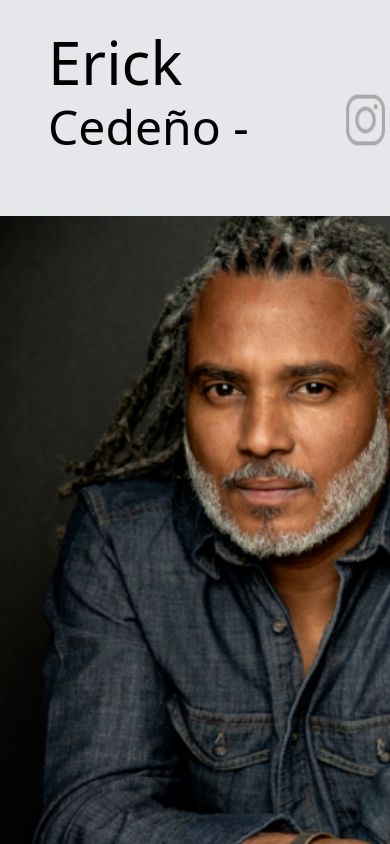
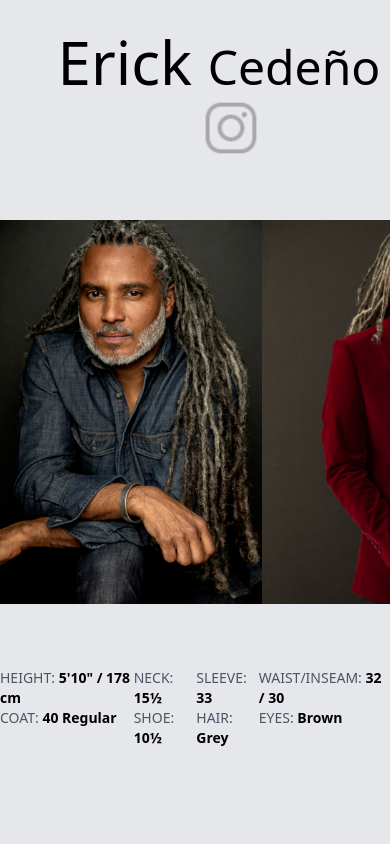
Before and after one commit to knitex202/erick-cedeno, a React (Create React App) app: page / in a window 390 px wide. Built offline with nearby package versions, Linux system fonts and the light colour scheme.

Commit message:
Made app more mobile friendly for users

```diff
--- a/src/components/Card.js
+++ b/src/components/Card.js
@@ -5,7 +5,7 @@ import erickSnow from "../assets/erickSnow.jpg";
 function Card({info}) {
     const cards = info.map((img) => {
        return(
-        <div className="flex-shrink-0 h-[900px] ">
+        <div className="flex-shrink-0  h-96 lg:min-h-[900px]">
             <img className="h-full w-full" src={img.image} alt="" />
         </div>
        )
--- a/src/components/Landing.js
+++ b/src/components/Landing.js
@@ -6,15 +6,15 @@ import { data } from "../data";
 function Landing() {
   return (
     <div className="w-screen h-screen">
-      <div className="flex mt-8 ml-12 items-end">
-        <div className="flex">
+      <div className="flex flex-col lg:flex lg:flex-row lg:justify-center mt-8 ml-12 items-center">
+        <div className="">
         <h1 className=" inline-block text-6xl ">
-          Erick <span className="text-5xl font-thin">Cedeño -</span>
+          Erick <span className="text-5xl font-thin">Cedeño</span>
         </h1>
         </div>
-        <div className="flex ml-6">
+        <div className="relative top-1 ml-6">
           <a href="https://www.instagram.com/mr.erickcedeno/" target="blank">
-            <img className="h-16 w-16" src={instagram} />
+            <img className="h-16 w-16 " src={instagram} />
           </a>
         </div>
       </div>
@@ -23,7 +23,7 @@ function Landing() {
         <Card info={data} />
         </div>
       </div>
-      <div className="flex w-full justify-evenly text-lg text-gray-600">
+      <div className="flex w-full justify-evenly text-sm lg:text-lg text-gray-600">
         <div>
           <p>
             HEIGHT: <span className="font-bold text-black">5'10" / 178 cm</span>
--- a/src/output.css
+++ b/src/output.css
@@ -549,19 +549,13 @@ video {
   position: relative;
 }
 
-.mx-16 {
-  margin-left: 4rem;
-  margin-right: 4rem;
+.top-1 {
+  top: 0.25rem;
 }
 
 .my-16 {
   margin-top: 4rem;
   margin-bottom: 4rem;
-}
-
-.mx-8 {
-  margin-left: 2rem;
-  margin-right: 2rem;
 }
 
 .ml-12 {
@@ -576,14 +570,6 @@ video {
   margin-top: 2rem;
 }
 
-.mt-2 {
-  margin-top: 0.5rem;
-}
-
-.mt-1 {
-  margin-top: 0.25rem;
-}
-
 .inline-block {
   display: inline-block;
 }
@@ -592,12 +578,16 @@ video {
   display: flex;
 }
 
+.grid {
+  display: grid;
+}
+
 .h-16 {
   height: 4rem;
 }
 
-.h-\[800px\] {
-  height: 800px;
+.h-96 {
+  height: 24rem;
 }
 
 .h-full {
@@ -606,10 +596,6 @@ video {
 
 .h-screen {
   height: 100vh;
-}
-
-.h-\[900px\] {
-  height: 900px;
 }
 
 .w-16 {
@@ -640,16 +626,12 @@ video {
   align-items: center;
 }
 
-.justify-center {
-  justify-content: center;
+.justify-start {
+  justify-content: flex-start;
 }
 
 .justify-evenly {
   justify-content: space-evenly;
-}
-
-.self-end {
-  align-self: flex-end;
 }
 
 .overflow-hidden {
@@ -660,39 +642,14 @@ video {
   overflow-x: scroll;
 }
 
-.bg-slate-200 {
-  --tw-bg-opacity: 1;
-  background-color: rgb(226 232 240 / var(--tw-bg-opacity));
-}
-
 .bg-gray-200 {
   --tw-bg-opacity: 1;
   background-color: rgb(229 231 235 / var(--tw-bg-opacity));
 }
 
-.align-baseline {
-  vertical-align: baseline;
-}
-
-.align-top {
-  vertical-align: top;
-}
-
-.align-middle {
-  vertical-align: middle;
-}
-
-.align-text-top {
-  vertical-align: text-top;
-}
-
-.align-text-bottom {
-  vertical-align: text-bottom;
-}
-
-.text-4xl {
-  font-size: 2.25rem;
-  line-height: 2.5rem;
+.text-5xl {
+  font-size: 3rem;
+  line-height: 1;
 }
 
 .text-6xl {
@@ -705,14 +662,9 @@ video {
   line-height: 1.75rem;
 }
 
-.text-7xl {
-  font-size: 4.5rem;
-  line-height: 1;
-}
-
-.text-5xl {
-  font-size: 3rem;
-  line-height: 1;
+.text-sm {
+  font-size: 0.875rem;
+  line-height: 1.25rem;
 }
 
 .font-bold {
@@ -732,3 +684,40 @@ video {
   --tw-text-opacity: 1;
   color: rgb(75 85 99 / var(--tw-text-opacity));
 }
+
+@media (min-width: 768px) {
+  .md\:flex {
+    display: flex;
+  }
+
+  .md\:flex-row {
+    flex-direction: row;
+  }
+
+  .md\:justify-center {
+    justify-content: center;
+  }
+}
+
+@media (min-width: 1024px) {
+  .lg\:flex {
+    display: flex;
+  }
+
+  .lg\:min-h-\[900px\] {
+    min-height: 900px;
+  }
+
+  .lg\:flex-row {
+    flex-direction: row;
+  }
+
+  .lg\:justify-center {
+    justify-content: center;
+  }
+
+  .lg\:text-lg {
+    font-size: 1.125rem;
+    line-height: 1.75rem;
+  }
+}
```
